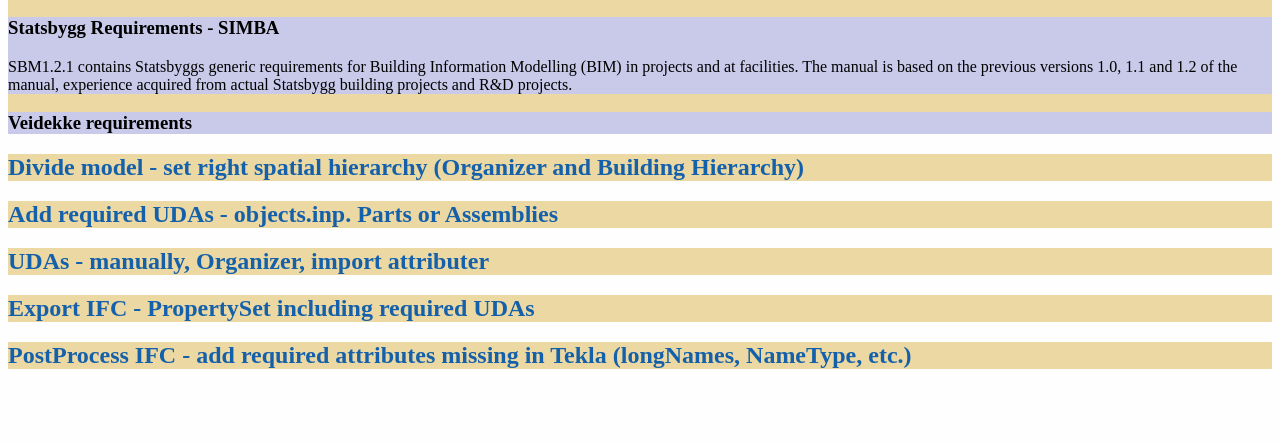
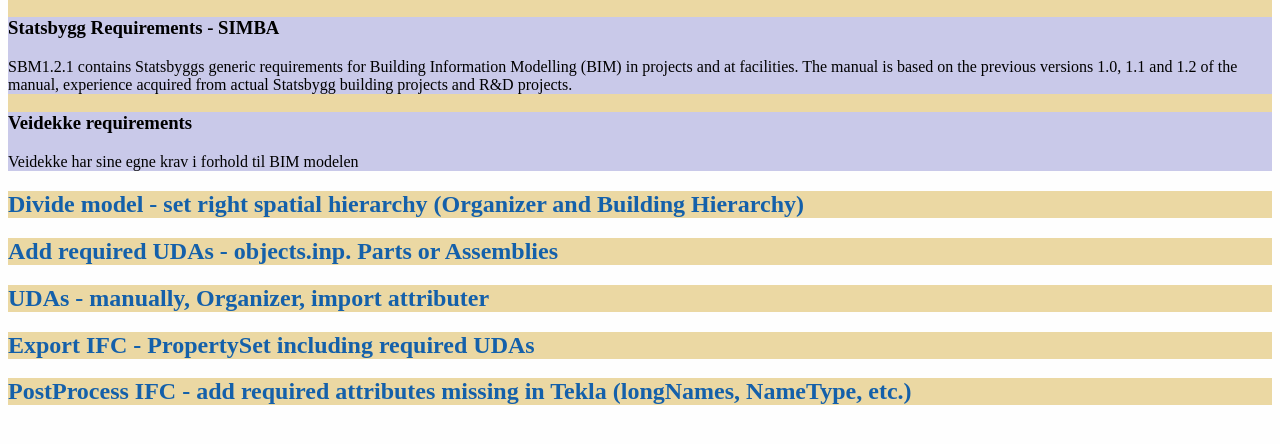
Before and after one commit to ciesielskimarcin/homepage, a plain HTML site: page index.html in a window 1280 px wide. Shown: the part 110-554 px from the top of the page. Drawn offline with Linux system fonts and the light colour scheme.

Commit message:
added testing change

```diff
--- a/index.html
+++ b/index.html
@@ -25,6 +25,7 @@
         </article>
         <article>
             <h3>Veidekke requirements</h3>
+            <p>Veidekke har sine egne krav i forhold til BIM modelen</p>
         </article>
     </section>
     <section>
```
